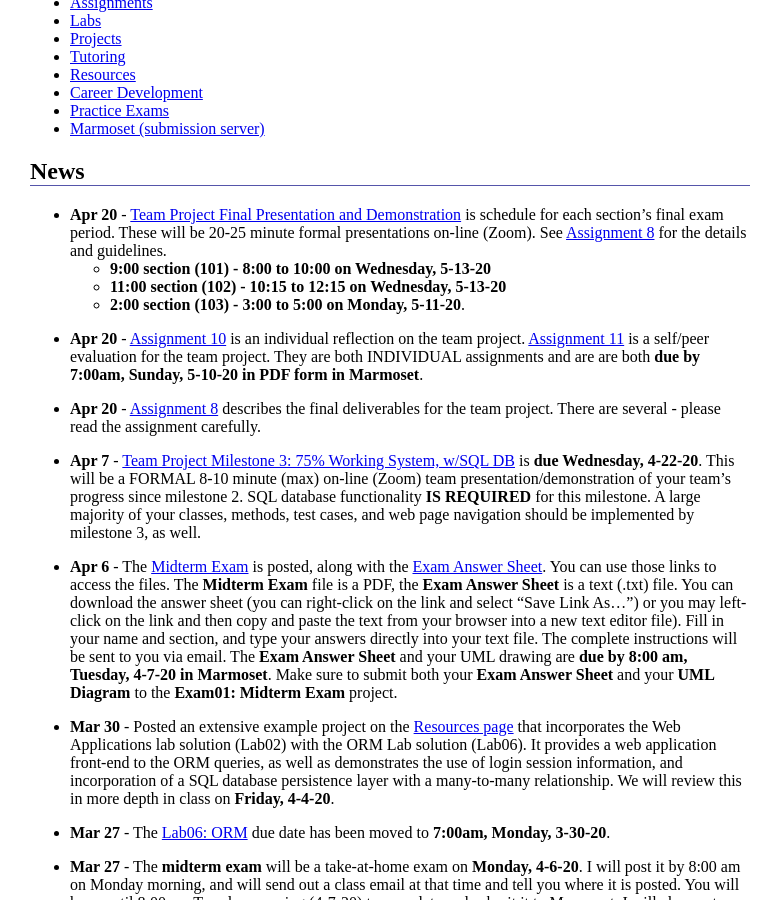
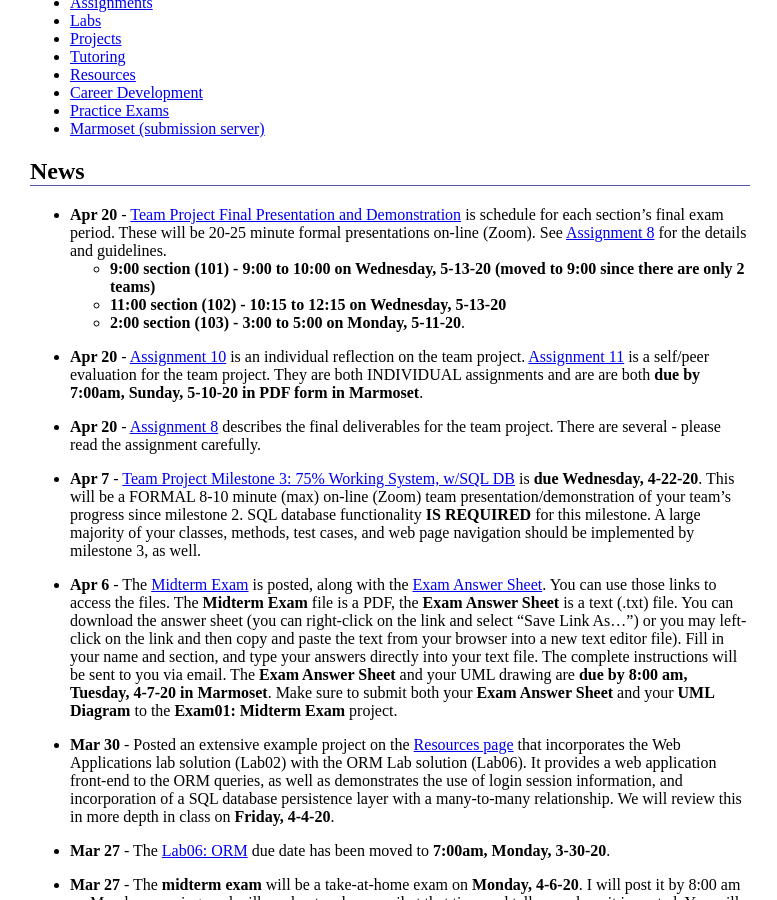
Before and after one commit to ycpcs/cs320-spring2020, a Jekyll site: the page built from index.md, in a window 1280 px wide and 900 px high, scrolled down 317 px. Shown: the whole window, without its empty margins (250-1027 px from the left). Built offline with Jekyll 4.4.1, drawn with Linux system fonts in a browser that asks for light colours.

Commit message:
updated section 101 start time for final prese

```diff
--- a/index.md
+++ b/index.md
@@ -29,7 +29,7 @@ All information about the course will be posted here.
 -->
 
 * **Apr 20** - [Team Project Final Presentation and Demonstration](assign/assign08.html) is schedule for each section's final exam period.  These will be 20-25 minute formal presentations on-line (Zoom).  See [Assignment 8](assign/assign08.html) for the details and guidelines.
-	- **9:00 section (101) - 8:00 to 10:00 on Wednesday, 5-13-20**
+	- **9:00 section (101) - 9:00 to 10:00 on Wednesday, 5-13-20 (moved to 9:00 since there are only 2 teams)**
 	- **11:00 section (102) - 10:15 to 12:15 on Wednesday, 5-13-20**
 	- **2:00 section (103) - 3:00 to 5:00 on Monday, 5-11-20**.
 
```
Also changed, not shown: assign/assign08.md (+1 -1 lines), projects/TBAG CSV Examples.txt (+8 -0 lines).
